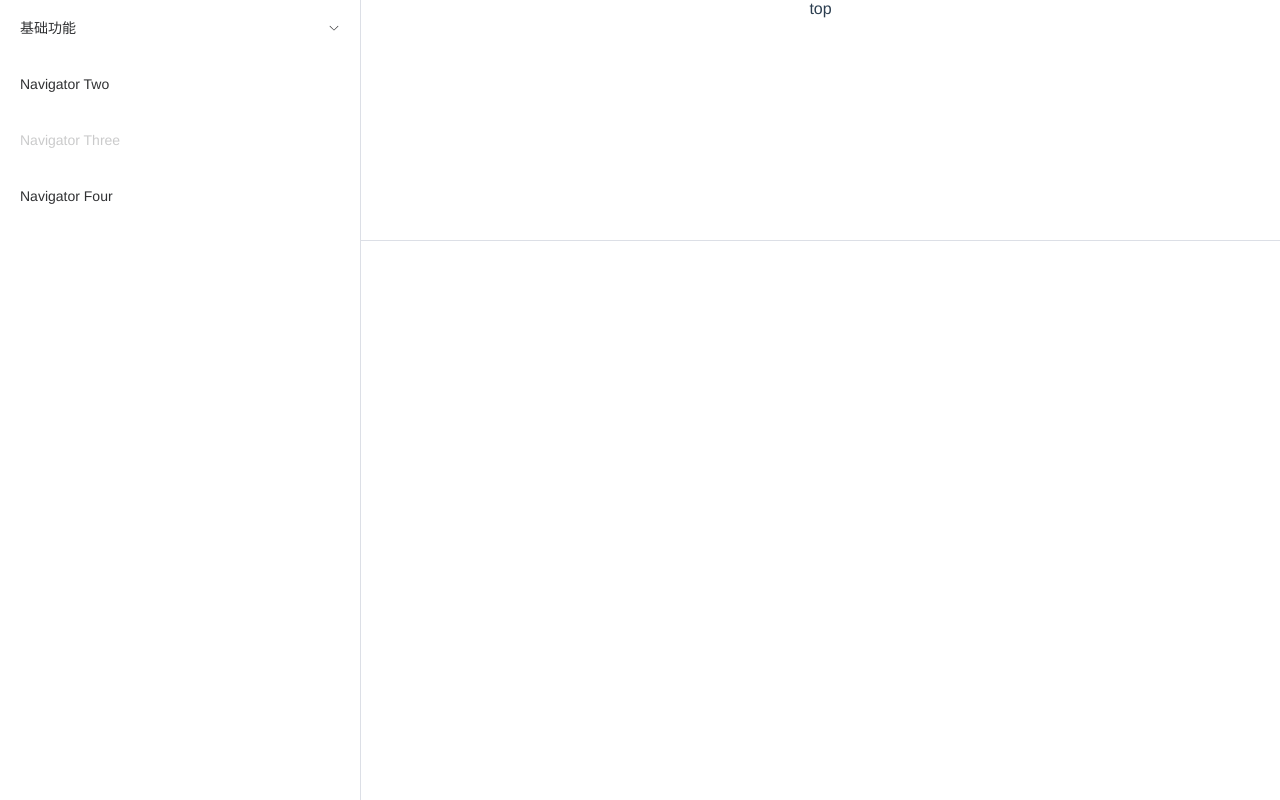
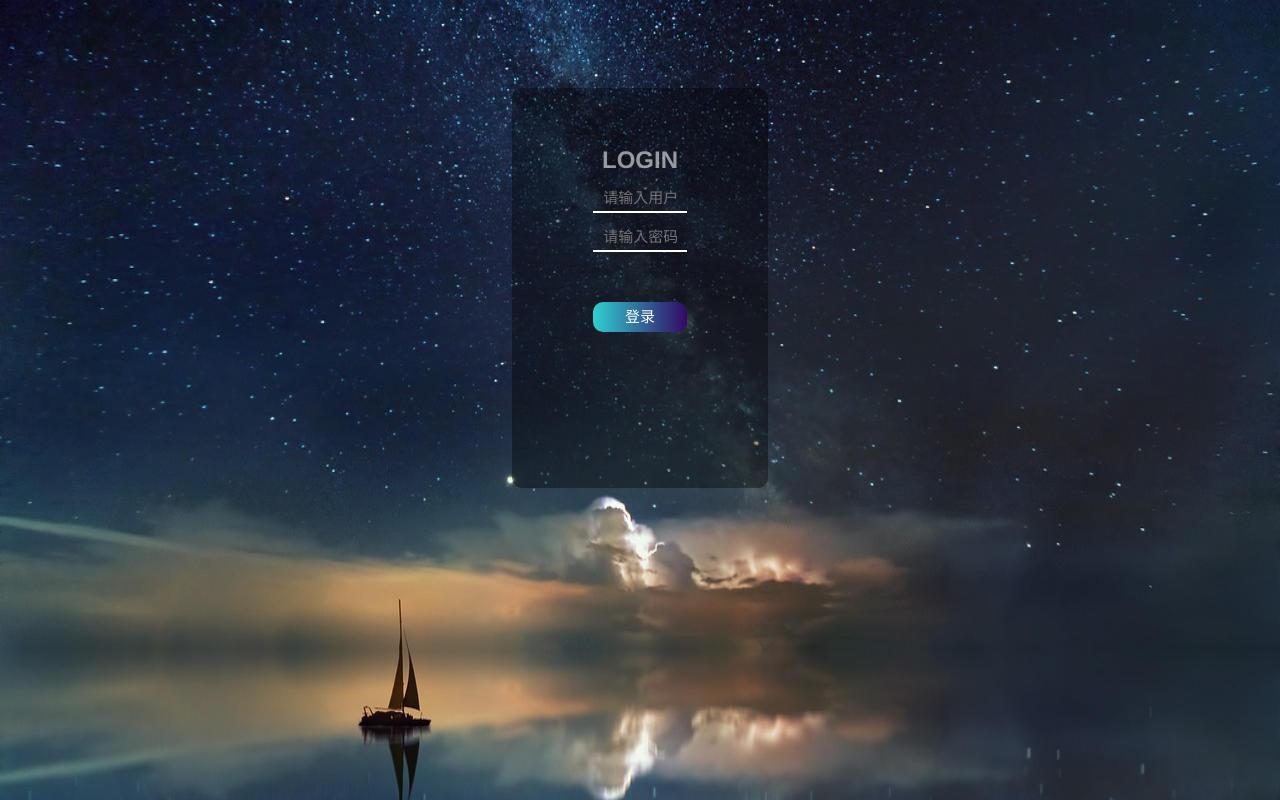
Before and after one commit to mengluosanqian/vue3-lw-owner, a Vue app: page /login in a window 1280 px wide. Built offline with nearby package versions, Linux system fonts and the light colour scheme.

Commit message:
简单登录页和路由修改

```diff
--- a/src/App.vue
+++ b/src/App.vue
@@ -1,76 +1,59 @@
 <template>
-  <div class="outer-app">
-    <div class="outer-left">
-      <left></left>
-    </div>
-    <div class="outer-right">
-      <div class="inner-top">
-        <top></top>
-      </div>
-      <div class="inner-bottom">
-        <main-component></main-component>
-      </div>
-    </div>
+  <div id="app">
+    <transition name="fade">
+      <!-- <keep-alive include='home,category'> -->
+      <router-view></router-view>
+      <!-- </keep-alive> -->
+    </transition>
   </div>
 </template>
 
 <script>
-import left from "./components/left/left.vue";
-import top from "./components/top/top.vue";
-import mainComponent from "./components/main-component/main-component.vue";
+// import tool from './assets/js/tool.js'
+// import { setCookie,getCookie } from './assets/js/cookie'
+// import { mapGetters, mapActions } from 'vuex';
 
 export default {
-  name: "App",
-  components: {
-    left,
-    top,
-    mainComponent,
+  name: 'app',
+  data () {
+    return {
+      // msg: 'Welcome to Your Vue.js App'
+    }
   },
-};
+  methods:{
+    // ...mapActions(['changeIsLogin']),
+    // checkLogin(){
+    //   //检查是否存在session
+    //   //cookie操作方法在源码里有或者参考网上的即可
+    //   if(!getCookie('userid')){
+    //   //如果没有登录状态则跳转到登录页
+    //   this.$router.push('/login');
+    //   }else{
+    //   //否则跳转到登录后的页面
+    //   // this.$router.push('/');
+    //     this.changeIsLogin();
+    //   }
+    // }
+  },
+  created() {
+  //  this.checkLogin();
+  },
+}
 </script>
 
 <style>
-html body {
-  margin: 0px;
-  bottom: 0px;
+body{
+  /* background: rgb(241, 240, 240); */
 }
-#app {
-  font-family: Avenir, Helvetica, Arial, sans-serif;
-  -webkit-font-smoothing: antialiased;
-  -moz-osx-font-smoothing: grayscale;
-  text-align: center;
-  color: #2c3e50;
-  /* margin-top: 60px; */
-  margin: 0px;
-  bottom: 0px;
+html,body{height:100%}
+#app{
+  height: 100%;
 }
-.outer-app {
-  display: flex;
-  width: 100vw;
-  height: 100vh;
+*{
+    margin: 0;
+    padding: 0;
+    box-sizing: border-box;
 }
-.outer-left {
-  width: 360px;
-  height: 100%;
-  border-right: solid 1px #dcdfe6;
-}
-.outer-left .el-menu {
-  border-right: solid 0px;
-}
-.outer-right {
-  flex: 1;
-  height: 100%;
 
-  display: flex;
-  flex-direction: column;
-}
-.inner-top {
-  height: 240px;
-  width: 100%;
-  border-bottom: solid 1px #dcdfe6;
-}
-.inner-bottom {
-  flex: 1;
-  width: 100%;
-}
+
 </style>
--- a/src/components/HelloWorld.vue
+++ /dev/null
@@ -1,58 +0,0 @@
-<template>
-  <div class="hello">
-    <h1>{{ msg }}</h1>
-    <p>
-      For a guide and recipes on how to configure / customize this project,<br>
-      check out the
-      <a href="https://cli.vuejs.org" target="_blank" rel="noopener">vue-cli documentation</a>.
-    </p>
-    <h3>Installed CLI Plugins</h3>
-    <ul>
-      <li><a href="https://github.com/vuejs/vue-cli/tree/dev/packages/%40vue/cli-plugin-babel" target="_blank" rel="noopener">babel</a></li>
-      <li><a href="https://github.com/vuejs/vue-cli/tree/dev/packages/%40vue/cli-plugin-eslint" target="_blank" rel="noopener">eslint</a></li>
-    </ul>
-    <h3>Essential Links</h3>
-    <ul>
-      <li><a href="https://vuejs.org" target="_blank" rel="noopener">Core Docs</a></li>
-      <li><a href="https://forum.vuejs.org" target="_blank" rel="noopener">Forum</a></li>
-      <li><a href="https://chat.vuejs.org" target="_blank" rel="noopener">Community Chat</a></li>
-      <li><a href="https://twitter.com/vuejs" target="_blank" rel="noopener">Twitter</a></li>
-      <li><a href="https://news.vuejs.org" target="_blank" rel="noopener">News</a></li>
-    </ul>
-    <h3>Ecosystem</h3>
-    <ul>
-      <li><a href="https://router.vuejs.org" target="_blank" rel="noopener">vue-router</a></li>
-      <li><a href="https://vuex.vuejs.org" target="_blank" rel="noopener">vuex</a></li>
-      <li><a href="https://github.com/vuejs/vue-devtools#vue-devtools" target="_blank" rel="noopener">vue-devtools</a></li>
-      <li><a href="https://vue-loader.vuejs.org" target="_blank" rel="noopener">vue-loader</a></li>
-      <li><a href="https://github.com/vuejs/awesome-vue" target="_blank" rel="noopener">awesome-vue</a></li>
-    </ul>
-  </div>
-</template>
-
-<script>
-export default {
-  name: 'HelloWorld',
-  props: {
-    msg: String
-  }
-}
-</script>
-
-<!-- Add "scoped" attribute to limit CSS to this component only -->
-<style scoped>
-h3 {
-  margin: 40px 0 0;
-}
-ul {
-  list-style-type: none;
-  padding: 0;
-}
-li {
-  display: inline-block;
-  margin: 0 10px;
-}
-a {
-  color: #42b983;
-}
-</style>
--- a/src/components/left/left.vue
+++ b/src/components/left/left.vue
@@ -15,7 +15,7 @@
         <el-menu-item index="echartsShow">echarts展示</el-menu-item>
         <el-sub-menu index="1-4">
           <template #title>特殊样式</template>
-          <el-menu-item index="/menuStyle/waterCircle">水球图</el-menu-item>
+          <el-menu-item index="menuStyle/waterCircle">水球图</el-menu-item>
           <el-menu-item index="waterCircle">进度动画</el-menu-item>
         </el-sub-menu>
       </el-sub-menu>
@@ -36,7 +36,7 @@
 export default {
   methods: {
     handleSelect(index) {
-      this.$router.push(index);
+      this.$router.push(`/main/${index}`);
     },
   },
 };
--- /dev/null
+++ b/src/components/login/index.vue
@@ -0,0 +1,95 @@
+<template>
+  <div id="outer-setting">
+    <div id="login_box">
+    <h2>LOGIN</h2>
+    <div id="input_box">
+      <input type="text" placeholder="请输入用户名" />
+    </div>
+    <div class="input_box">
+      <input type="password" placeholder="请输入密码" />
+    </div>
+    <el-button>登录</el-button>
+  </div>
+  </div>
+
+</template>
+
+<script>
+export default {
+  name: "login",
+  props: {
+
+  },
+};
+</script>
+<style scoped>
+#outer-setting {
+  width: 100vw;
+  height: 100vh;
+  background: url("../../assets/background.jpg") repeat;
+  background-size: 100% 130%;
+  position: relative;
+}
+
+#login_box {
+  width: 20%;
+  height: 400px;
+  background-color: #00000060;
+  margin: auto;
+  margin-top: 10%;
+  text-align: center;
+  border-radius: 10px;
+  padding: 50px 50px;
+  position: absolute;
+  top: 20%;
+  left: 50%;
+  transform: translate(-50%, -50%);
+}
+
+h2 {
+  color: #ffffff90;
+  margin-top: 5%;
+}
+
+#input-box {
+  margin-top: 5%;
+}
+
+span {
+  color: #fff;
+}
+
+input {
+  border: 0;
+  width: 60%;
+  font-size: 15px;
+  color: #fff;
+  background: transparent;
+  border-bottom: 2px solid #fff;
+  padding: 5px 10px;
+  outline: none;
+  margin-top: 10px;
+}
+
+button {
+  margin-top: 50px;
+  width: 60%;
+  height: 30px;
+  border-radius: 10px;
+  border: 0;
+  color: #fff;
+  text-align: center;
+  line-height: 30px;
+  font-size: 15px;
+  background-image: linear-gradient(to right, #30cfd0, #330867);
+}
+
+#sign_up {
+  margin-top: 45%;
+  margin-left: 60%;
+}
+
+a {
+  color: #b94648;
+}
+</style>
--- /dev/null
+++ b/src/components/main.vue
@@ -0,0 +1,77 @@
+<template>
+  <div class="outer-app">
+    <div class="outer-left">
+      <left></left>
+    </div>
+    <div class="outer-right">
+      <div class="inner-top">
+        <top></top>
+      </div>
+      <div class="inner-bottom">
+        <!-- <main-component></main-component> -->
+        <router-view></router-view>
+      </div>
+    </div>
+  </div>
+</template>
+
+<script>
+import left from "./left/left.vue";
+import top from "./top/top.vue";
+import mainComponent from "./main-component/main-component.vue";
+
+export default {
+  name: "App",
+  components: {
+    left,
+    top,
+    mainComponent,
+  },
+};
+</script>
+
+<style>
+html body {
+  margin: 0px;
+  bottom: 0px;
+}
+#app {
+  font-family: Avenir, Helvetica, Arial, sans-serif;
+  -webkit-font-smoothing: antialiased;
+  -moz-osx-font-smoothing: grayscale;
+  text-align: center;
+  color: #2c3e50;
+  /* margin-top: 60px; */
+  margin: 0px;
+  bottom: 0px;
+}
+.outer-app {
+  display: flex;
+  width: 100vw;
+  height: 100vh;
+}
+.outer-left {
+  width: 360px;
+  height: 100%;
+  border-right: solid 1px #dcdfe6;
+}
+.outer-left .el-menu {
+  border-right: solid 0px;
+}
+.outer-right {
+  flex: 1;
+  height: 100%;
+
+  display: flex;
+  flex-direction: column;
+}
+.inner-top {
+  height: 240px;
+  width: 100%;
+  border-bottom: solid 1px #dcdfe6;
+}
+.inner-bottom {
+  flex: 1;
+  width: 100%;
+}
+</style>
--- a/src/components/menu-component/menu-style-component/router/index.js
+++ b/src/components/menu-component/menu-style-component/router/index.js
@@ -1,6 +1,6 @@
  import waterCircle from '../waterCircle.vue'
  const styleRoutes = [{
-     path: "/menuStyle/waterCircle",
+     path: "menuStyle/waterCircle",
      name: "waterCircle",
      component: waterCircle
  }];
--- a/src/router/index.js
+++ b/src/router/index.js
@@ -6,39 +6,49 @@ import jsonToExcel from "../components/menu-component/jsonToExcel";
 import testIndexedDB from "../components/menu-component/testIndexedDB";
 import mediaDevices from "../components/menu-component/mediaDevices";
 import echartsShow from "../components/menu-component/echartsShow";
-import styleRoutes from "../components/menu-component/menu-style-component/router"
+import styleRoutes from "../components/menu-component/menu-style-component/router";
+import login from "../components/login/index";
+import main from "../components/main.vue";
 
 // vue项目自带路由
 const routes = [{
+    path: "/login",
+    name: "login",
+    component: login
+  }, {
     path: "/",
-    name: "jsonToExcel",
+    name: "main",
+    component: main
+  },
+  {
+    path: "/main",
+    name: "main",
+    component: main,
+    children:[
+      {
+        path: "jsonToExcel",
         component: jsonToExcel
       },
       {
-    path: "/jsonToExcel",
-    name: "jsonToExcel",
-    component: jsonToExcel
-  },
-  {
-    path: "/testIndexedDB",
-    name: "testIndexedDB",
+        path: "testIndexedDB",
         component: testIndexedDB
       },
       {
-    path: "/mediaDevices",
-    name: "mediaDevices",
+        path: "mediaDevices",
         component: mediaDevices
       },
       {
-    path: "/echartsShow",
-    name: "echartsShow",
+        path: "echartsShow",
         component: echartsShow
+      },
+      ...styleRoutes
+    ]
   }
 ];
 
 const router = createRouter({
   history: createWebHistory(process.env.BASE_URL),
-  routes: [...routes, ...styleRoutes]
+  routes: [...routes]
 });
 
 export default router;
```
Also changed, not shown: src/assets/background.jpg (added). Lines whose indentation alone changed are shown as unchanged.
